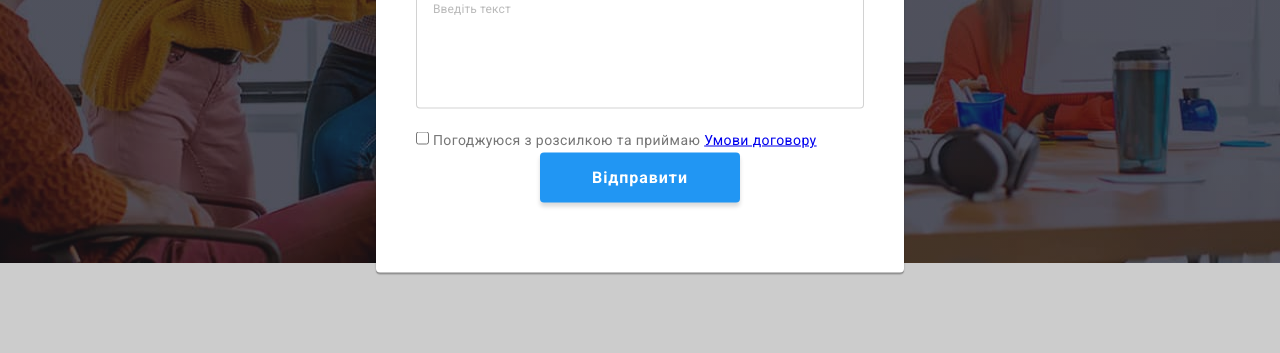
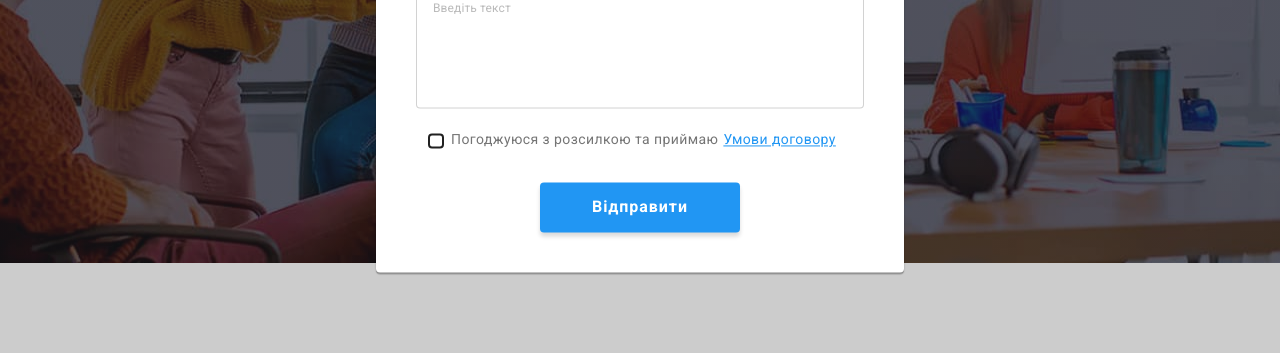
Before and after one commit to NickBurik/goit-markup-hw-06, a plain HTML site: page index.html in a window 1280 px wide. Both pictures are taken after a click on the button "Замовити послугу". Shown: the part 418-771 px from the top of the page. Drawn offline with nearby package versions, Linux system fonts and the light colour scheme.

Commit message:
HW6-Finish

```diff
--- a/css/styles.css
+++ b/css/styles.css
@@ -891,13 +891,52 @@ body {
   color: rgba(117, 117, 117, 0.5);
 }
 
+.modal-checkbox {
+  margin-bottom: 30px;
+  padding-left: 12px;
+}
+
 .check-text {
   font-weight: 400;
   font-size: 14px;
   line-height: 1.71;
   letter-spacing: 0.03em;
   color: var(--primari-text-color);
+  display: flex;
+  align-items: center;
 }
+
+.check-text span {
+  width: 16px;
+    height: 15px;
+    border: 2px solid rgb(33, 33, 33);
+    border-radius: 4px;
+    cursor: pointer;
+    margin-right: 7px;
+    display: flex;
+    align-items: center;
+    justify-content: center;
+    fill: transparent;
+    transition: background-color 250ms var(--primati-time-function);
+}
+
+.input-check:checked + .check-text span {
+  background-color: var(--accent-color);
+  border-color: transparent;
+  fill: var(--footer-logo-color);
+}
+
+.input-check:focus + .check-text span {
+  border-color: var(--accent-color);
+}
+
+
+
+.policy {
+  color: var(--accent-color);
+    text-decoration: underline;
+    margin-left: 5px;
+  }
 
 .submit-btn {
   box-shadow: 0px 4px 4px rgba(0, 0, 0, 0.15);
--- a/index.html
+++ b/index.html
@@ -626,8 +626,13 @@
             ></textarea>
           </div>
           <div class="modal-checkbox">
-            <input type="checkbox" class="input-check" name="privecy" value="true" id="privecy">
-            <label for="privecy" class="check-text">Погоджуюся з розсилкою та приймаю <a href="#" class="policy">Умови договору</a></label>
+            <input type="checkbox" class="input-check visually-hidden" name="privecy" value="true" id="privecy">
+            <label for="privecy" class="check-text">
+              <span>
+                <svg class="check-icon" width="16" height="15">
+                <use href="./images/icons.svg#icon-icon-check"></use>
+              </svg></span>
+              Погоджуюся з розсилкою та приймаю<a href="#" class="policy">Умови договору</a></label>
           </div>
 
           <button type="submit" class="submit-btn">Відправити</button>
```
